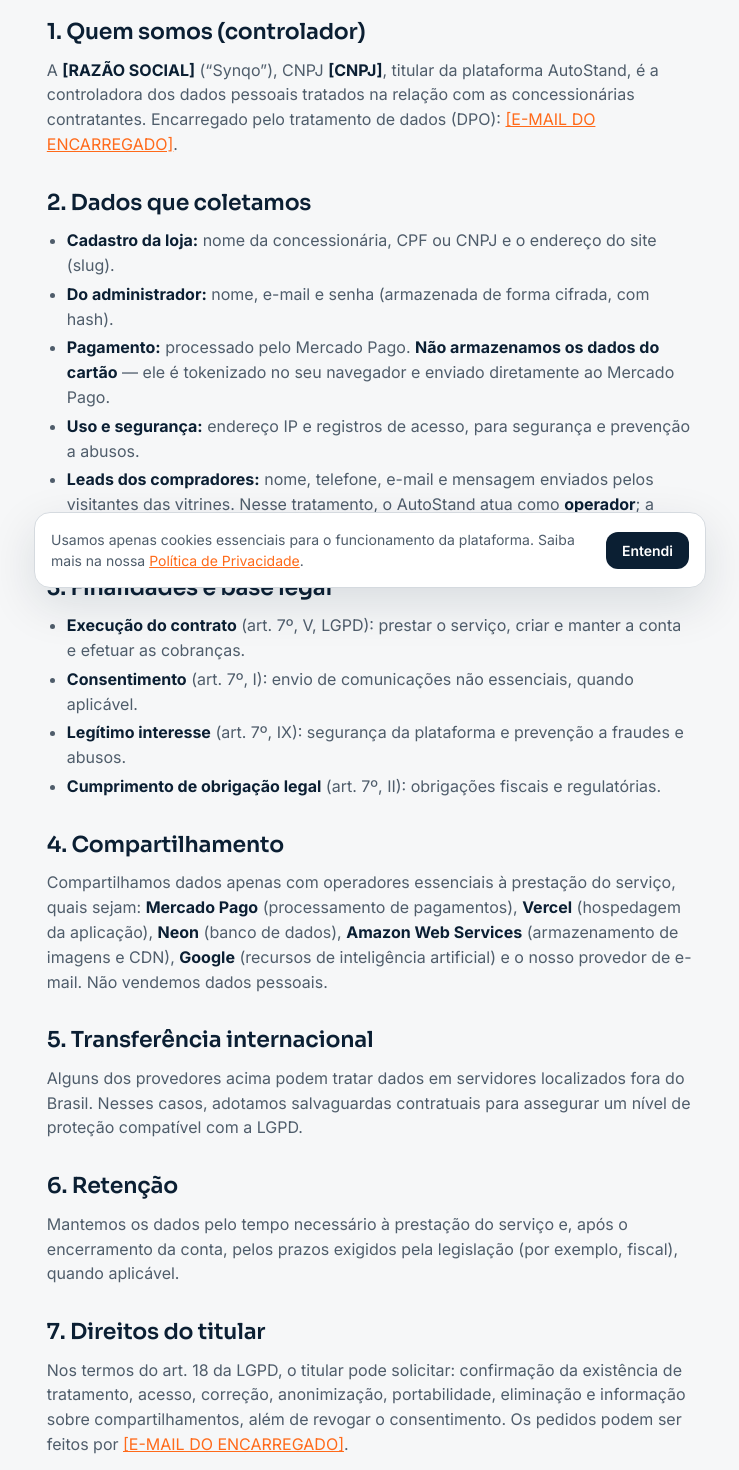
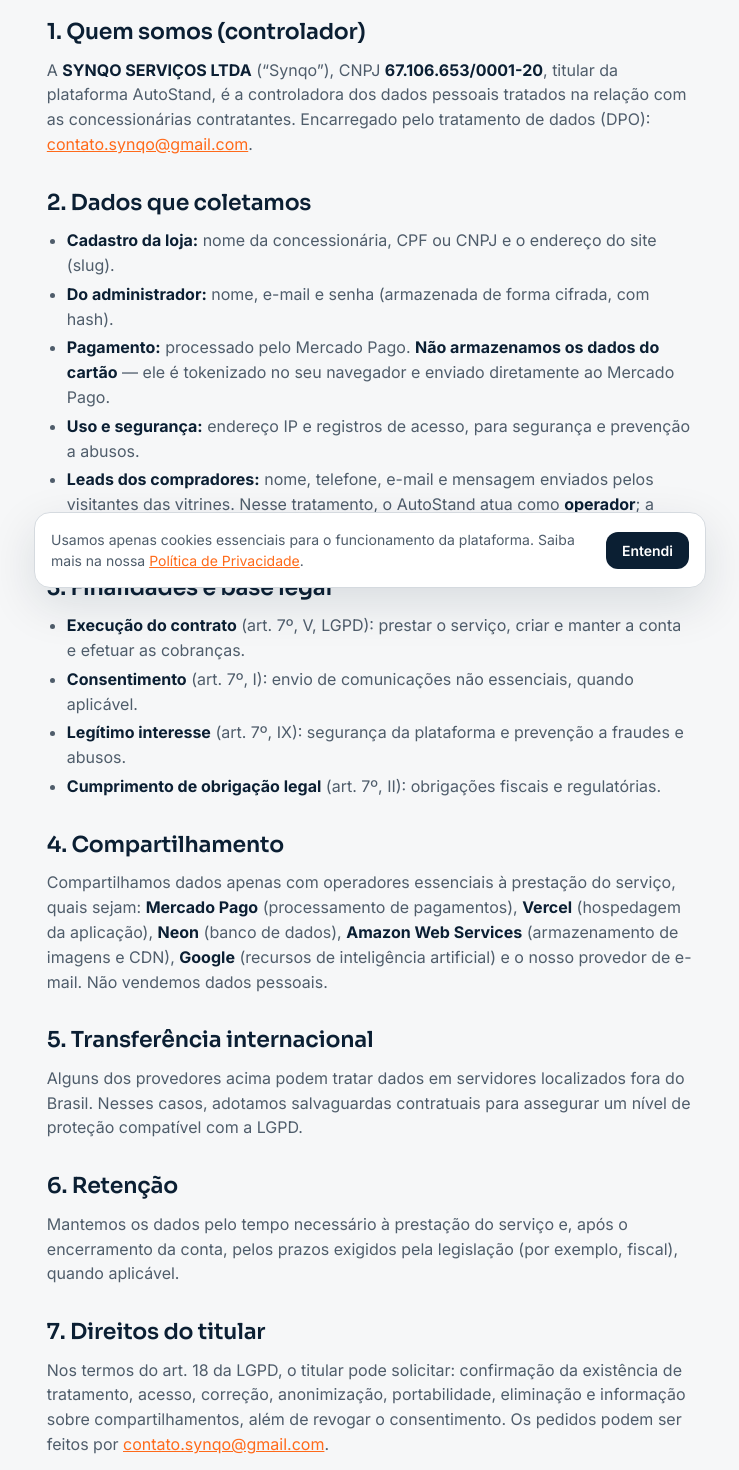
Before and after one commit to Synqo-Servicos/AutoStand, a Next.js app: page /privacidade in a window 1280 px wide. Shown: the part 200-1670 px from the top of the page, without its empty margins (270-1009 px from the left). Built offline with nearby package versions, Linux system fonts and the light colour scheme; no server answers.

Commit message:
feat(legal): preenche dados da SYNQO SERVIÇOS LTDA nas minutas (CNPJ, foro, DPO)

```diff
--- a/app/(public)/privacidade/page.tsx
+++ b/app/(public)/privacidade/page.tsx
@@ -4,8 +4,8 @@
 
 /**
  * Política de Privacidade do AutoStand (LGPD).
- * PLACEHOLDERS a preencher antes do deploy: [RAZÃO SOCIAL], [CNPJ],
- * [E-MAIL DO ENCARREGADO].
+ * Controladora: SYNQO SERVIÇOS LTDA, CNPJ 67.106.653/0001-20. DPO: contato.synqo@gmail.com.
+ * Minuta ainda sujeita a revisão jurídica (aviso na base da página).
  */
 export default function PrivacidadePage() {
   return (
@@ -13,12 +13,12 @@
       <section className="space-y-3">
         <h2>1. Quem somos (controlador)</h2>
         <p>
-          A <strong>[RAZÃO SOCIAL]</strong> (&ldquo;Synqo&rdquo;), CNPJ{" "}
-          <strong>[CNPJ]</strong>, titular da plataforma AutoStand, é a
+          A <strong>SYNQO SERVIÇOS LTDA</strong> (&ldquo;Synqo&rdquo;), CNPJ{" "}
+          <strong>67.106.653/0001-20</strong>, titular da plataforma AutoStand, é a
           controladora dos dados pessoais tratados na relação com as
           concessionárias contratantes. Encarregado pelo tratamento de dados
           (DPO):{" "}
-          <a href="mailto:[E-MAIL DO ENCARREGADO]">[E-MAIL DO ENCARREGADO]</a>.
+          <a href="mailto:contato.synqo@gmail.com">contato.synqo@gmail.com</a>.
         </p>
       </section>
 
@@ -111,7 +111,7 @@
           existência de tratamento, acesso, correção, anonimização, portabilidade,
           eliminação e informação sobre compartilhamentos, além de revogar o
           consentimento. Os pedidos podem ser feitos por{" "}
-          <a href="mailto:[E-MAIL DO ENCARREGADO]">[E-MAIL DO ENCARREGADO]</a>.
+          <a href="mailto:contato.synqo@gmail.com">contato.synqo@gmail.com</a>.
         </p>
       </section>
 
@@ -148,7 +148,7 @@
         <p>
           Para exercer direitos ou esclarecer dúvidas sobre o tratamento de dados,
           contate o nosso encarregado em{" "}
-          <a href="mailto:[E-MAIL DO ENCARREGADO]">[E-MAIL DO ENCARREGADO]</a>.
+          <a href="mailto:contato.synqo@gmail.com">contato.synqo@gmail.com</a>.
         </p>
       </section>
     </LegalDoc>
--- a/app/(public)/termos/page.tsx
+++ b/app/(public)/termos/page.tsx
@@ -4,8 +4,8 @@
 
 /**
  * Termos de Uso do AutoStand (contrato com a concessionária contratante).
- * PLACEHOLDERS a preencher antes do deploy: [RAZÃO SOCIAL], [CNPJ],
- * [CIDADE/UF], [E-MAIL DO ENCARREGADO].
+ * Empresa: SYNQO SERVIÇOS LTDA, CNPJ 67.106.653/0001-20, foro de Maceió/AL.
+ * Minuta ainda sujeita a revisão jurídica (aviso na base da página).
  */
 export default function TermosPage() {
   return (
@@ -29,8 +29,8 @@
           fornece à Contratante um site próprio (whitelabel) para exposição de
           veículos, um painel administrativo, presença em marketplace, funil de
           leads e ferramentas de atendimento por WhatsApp assistido. O serviço é
-          fornecido por <strong>[RAZÃO SOCIAL]</strong> (&ldquo;Synqo&rdquo;),
-          inscrita no CNPJ sob o nº <strong>[CNPJ]</strong>, titular da marca
+          fornecido por <strong>SYNQO SERVIÇOS LTDA</strong> (&ldquo;Synqo&rdquo;),
+          inscrita no CNPJ sob o nº <strong>67.106.653/0001-20</strong>, titular da marca
           AutoStand.
         </p>
         <p>
@@ -110,7 +110,7 @@
         <h2>7. Propriedade intelectual</h2>
         <p>
           A plataforma AutoStand, seu código, design e as marcas AutoStand e Synqo
-          são de titularidade da <strong>[RAZÃO SOCIAL]</strong> e não são
+          são de titularidade da <strong>SYNQO SERVIÇOS LTDA</strong> e não são
           licenciados à Contratante além do necessário para o uso do serviço. O
           conteúdo inserido pela Contratante (fotos, textos, dados da loja)
           permanece de sua propriedade.
@@ -143,7 +143,7 @@
         <h2>10. Legislação e foro</h2>
         <p>
           Estes Termos são regidos pela legislação brasileira. Fica eleito o foro
-          da comarca de <strong>[CIDADE/UF]</strong> para dirimir questões
+          da comarca de <strong>Maceió/AL</strong> para dirimir questões
           decorrentes deste contrato, com renúncia a qualquer outro, por mais
           privilegiado que seja.
         </p>
@@ -153,7 +153,7 @@
         <h2>11. Contato</h2>
         <p>
           Dúvidas sobre estes Termos podem ser encaminhadas para{" "}
-          <a href="mailto:[E-MAIL DO ENCARREGADO]">[E-MAIL DO ENCARREGADO]</a>.
+          <a href="mailto:contato.synqo@gmail.com">contato.synqo@gmail.com</a>.
         </p>
       </section>
     </LegalDoc>
```
